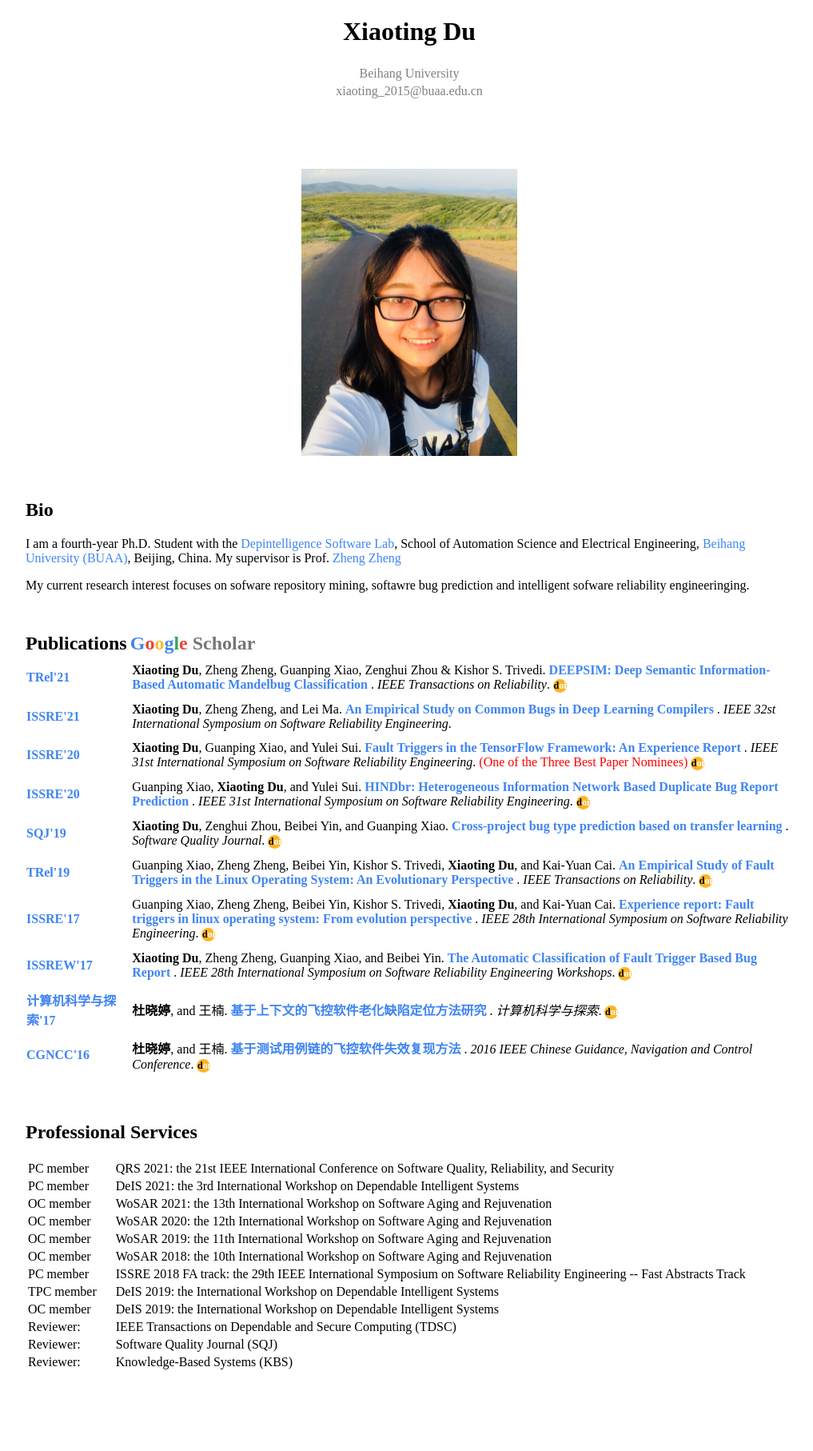
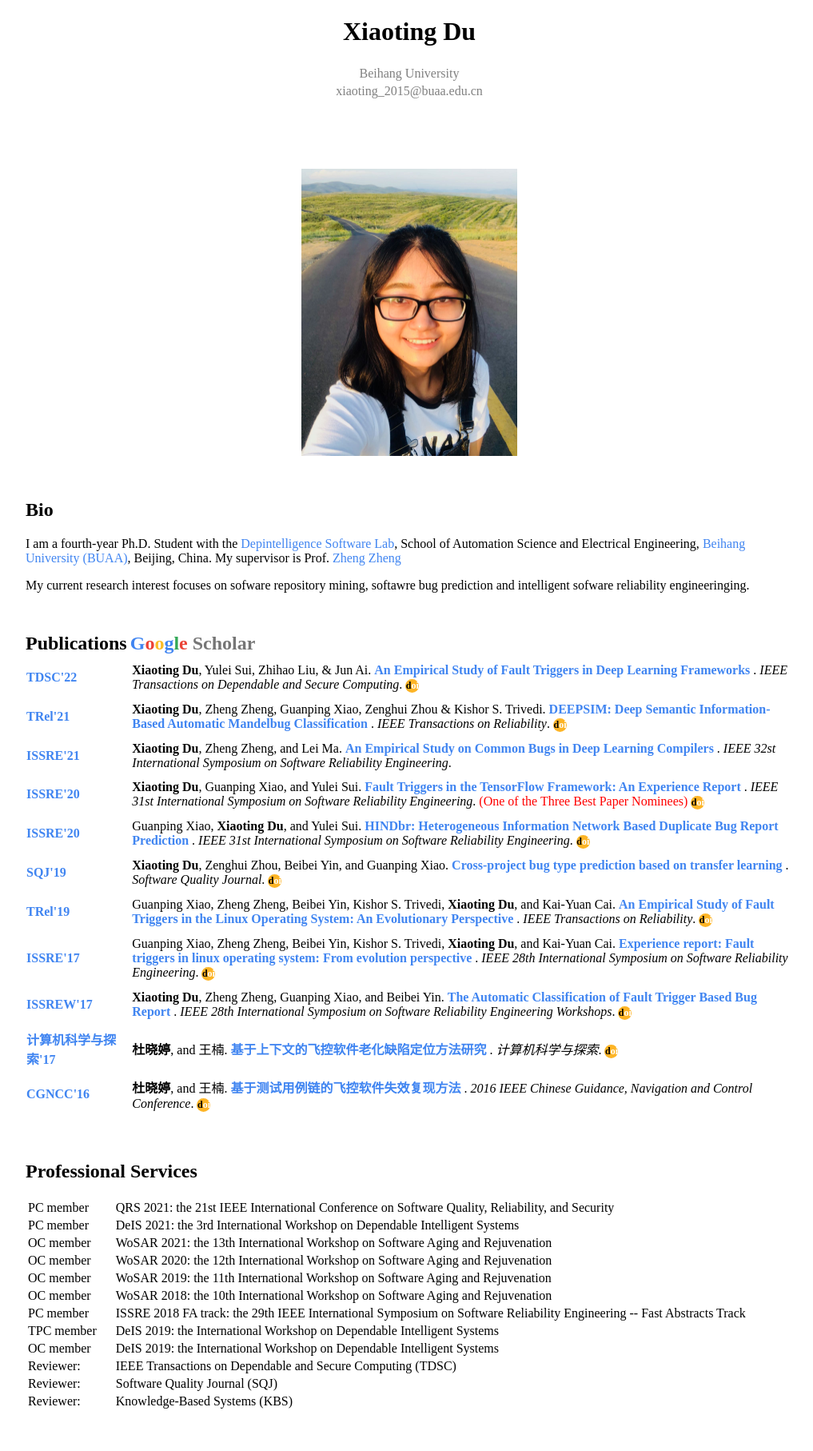
Before and after one commit to xiaotingdu/xiaotingdu.github.io, a Jekyll site: the page index.html, which Jekyll copies as it is, in a window 1280 px wide. Shown: the whole page at 80% size, without its empty margins (128-1145 px from the left). Built offline with Jekyll 4.4.1, drawn with Linux system fonts in a browser that asks for light colours; a style sheet for code colours, icons or effects is not loaded; before the commit the page ends 1765 px from its top, so only the background shows below that.

Commit message:
Update index.html

```diff
--- a/index.html
+++ b/index.html
@@ -53,12 +53,17 @@
 </div>
 
 
-
-
 <div class="container">
 <h2 class="google" >Publications</h2> <h2 class="google" onclick="location='https://scholar.google.com/citations?user=B5Ww6jUAAAAJ&hl=en'" onmouseover="this.style.cursor='hand'"><b style='color:#4085f1'>G</b><b style='color:#eb4336'>o</b><b style='color:#fbbc27'>o</b><b style='color:#4085f1'>g</b><b style='color:#33a858'>l</b><b style='color:#eb4336'>e</b><b style='color:white'> </b><b style='color:#767676'>Scholar</b></h2>
 
 <table style="border-collapse:separate; border-spacing:0px 10px;">
+
+  <tr>
+<td><a href="https://ieeexplore.ieee.org/xpl/RecentIssue.jsp?punumber=8858"><b>TDSC'22</b></a></td>
+<td>&nbsp;&nbsp;&nbsp;&nbsp;</td>
+<td><b>Xiaoting Du</b>, Yulei Sui, Zhihao Liu, & Jun Ai. <a href="https://xiaotingdu.github.io/publications/TDSC2022.pdf"> <b>An Empirical Study of Fault Triggers in Deep Learning Frameworks</b></a> . <i>IEEE Transactions on Dependable and Secure Computing</i>. <div class="circle" onclick="location='https://ieeexplore.ieee.org/abstract/document/9716780'" onmouseover="this.style.cursor='hand'"><b style='color:black'>d</b><b style='color:white'>oi</b></div>
+</td>
+</tr>
 
  <tr>
 <td><a href="https://ieeexplore.ieee.org/xpl/RecentIssue.jsp?punumber=24"><b>TRel'21</b></a></td>
```
